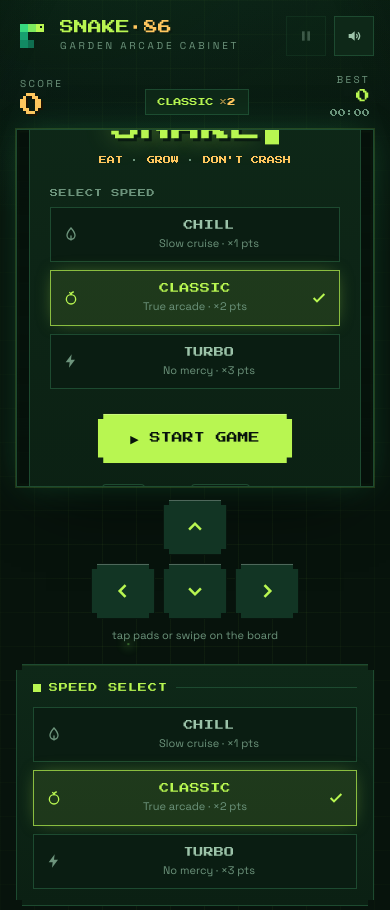
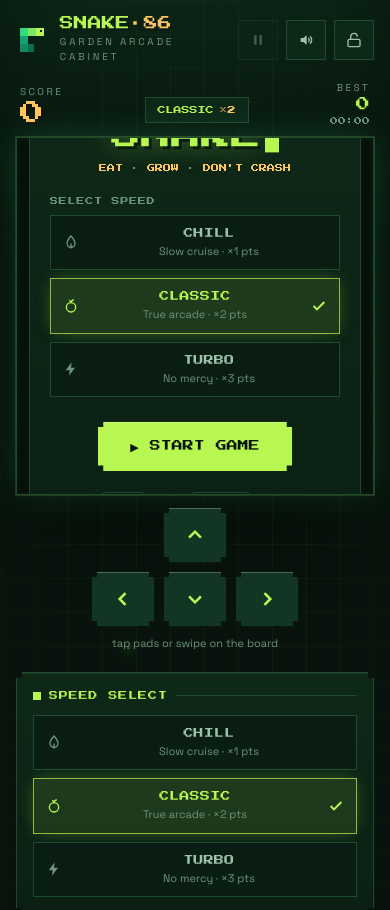
Before and after one commit to john-michaelg135/snake-86, a React (Vite) app: page / in a window 390 px wide. Shown: the top 910 px of the page. Built offline with nearby package versions, Linux system fonts and the light colour scheme.

Commit message:
feat: add a lock button for swipe gesture gameplay

```diff
--- a/src/App.tsx
+++ b/src/App.tsx
@@ -1,4 +1,4 @@
-import { useRef } from "react";
+import { useRef, useState, useEffect } from "react";
 import GameCanvas from "./components/GameCanvas";
 import Overlays from "./components/Overlays";
 import SidePanel from "./components/SidePanel";
@@ -55,6 +55,24 @@ function IconSound({ muted }: { muted: boolean }) {
   );
 }
 
+function IconLock({ locked }: { locked: boolean }) {
+  return (
+    <svg viewBox="0 0 24 24" fill="none" stroke="currentColor" strokeWidth="2" strokeLinecap="round" strokeLinejoin="round" className="h-4 w-4">
+      {locked ? (
+        <>
+          <rect x="3" y="11" width="18" height="11" rx="2" ry="2" />
+          <path d="M7 11V7a5 5 0 0 1 10 0v4" />
+        </>
+      ) : (
+        <>
+          <rect x="3" y="11" width="18" height="11" rx="2" ry="2" />
+          <path d="M7 11V7a5 5 0 0 1 9.9-1" />
+        </>
+      )}
+    </svg>
+  );
+}
+
 const FIREFLIES = [
   { left: "8%", top: "22%", size: 4, color: "#b8f651", delay: "0s", dur: "13s" },
   { left: "16%", top: "68%", size: 3, color: "#ffc65e", delay: "-3s", dur: "16s" },
@@ -70,6 +88,18 @@ const FIREFLIES = [
 export default function App() {
   const game = useSnakeGame();
   const touchStart = useRef<{ x: number; y: number } | null>(null);
+  const [scrollLocked, setScrollLocked] = useState(false);
+
+  useEffect(() => {
+    if (scrollLocked) {
+      document.body.style.overflow = "hidden";
+    } else {
+      document.body.style.overflow = "";
+    }
+    return () => {
+      document.body.style.overflow = "";
+    };
+  }, [scrollLocked]);
 
   const {
     status,
@@ -107,7 +137,11 @@ export default function App() {
   };
 
   return (
-    <div className="bg-stage relative flex min-h-dvh flex-col overflow-x-hidden font-body text-cream">
+    <div
+      className={`bg-stage relative flex min-h-dvh flex-col overflow-x-hidden font-body text-cream ${scrollLocked ? 'touch-none' : ''}`}
+      onTouchStart={scrollLocked ? onTouchStart : undefined}
+      onTouchEnd={scrollLocked ? onTouchEnd : undefined}
+    >
       {/* ambient layers */}
       <div className="bg-gridlines pointer-events-none absolute inset-0" aria-hidden />
       <div aria-hidden className="pointer-events-none absolute inset-0">
@@ -162,6 +196,17 @@ export default function App() {
             }`}
           >
             <IconSound muted={muted} />
+          </button>
+          <button
+            type="button"
+            onClick={() => setScrollLocked(!scrollLocked)}
+            aria-label={scrollLocked ? "Unlock swipe" : "Lock swipe"}
+            title="Lock swipe controls"
+            className={`btn-ghost flex h-10 w-10 items-center justify-center border lg:hidden ${
+              scrollLocked ? "border-lime/50 bg-lime/10 text-lime" : "border-edge bg-panel text-fern"
+            }`}
+          >
+            <IconLock locked={scrollLocked} />
           </button>
         </div>
       </header>
```
Also changed, not shown: public/snake-icon.svg.
